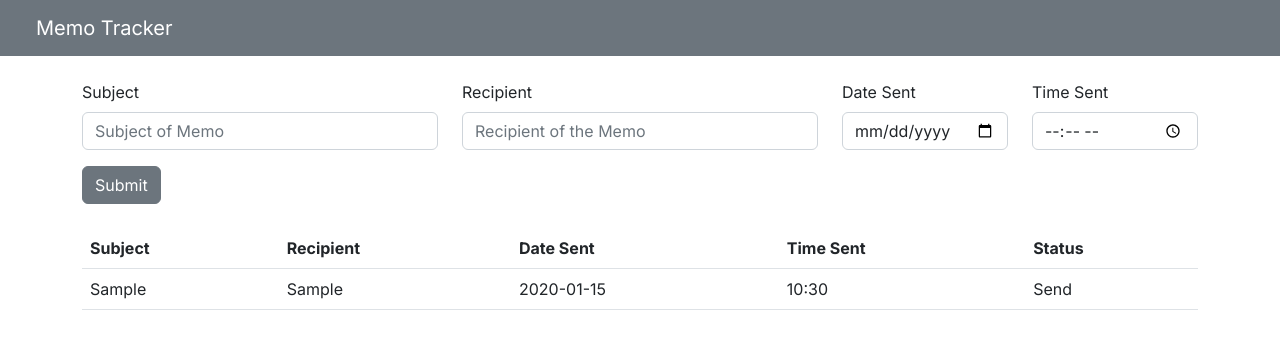
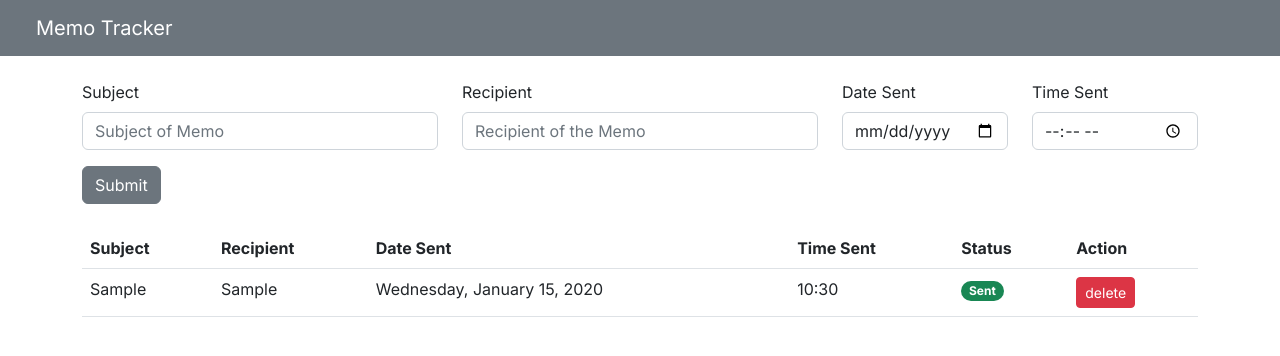
Before and after one commit to jhenbertgit/memo-tracker, a Next.js app: page / in a window 1280 px wide. Both pictures are taken after typing "Sample", "Sample", "2020-01-15", "10:30" into the empty fields and a click on the button "Submit". Shown: the top 356 px of the page. Built offline with nearby package versions, Linux system fonts and the light colour scheme.

Commit message:
added delete function

```diff
--- a/app/page.js
+++ b/app/page.js
@@ -20,11 +20,17 @@ export default function Home() {
   const [memos, setMemos] = useState(getLocalStorage);
 
   const addMemo = (memo) => {
+    const id = Math.floor(Math.random() * 10000 + 1);
     const newMemo = {
+      id: id,
       ...memo,
     };
 
     setMemos([...memos, newMemo]);
+  };
+
+  const deleteMemo = (id) => {
+    setMemos(memos.filter((memo) => memo.id !== id));
   };
 
   useEffect(() => {
@@ -36,7 +42,11 @@ export default function Home() {
       <Header />
       <Container>
         <AddMemo addMemo={addMemo} />
-        {memos.length > 0 ? <TableLayout memos={memos} /> : <p>no memoranda</p>}
+        {memos.length > 0 ? (
+          <TableLayout memos={memos} onDelete={deleteMemo} />
+        ) : (
+          <p>no memoranda</p>
+        )}
       </Container>
     </>
   );
--- /dev/null
+++ b/components/StatusBadge.js
@@ -0,0 +1,12 @@
+import React from "react";
+import { Badge } from "reactstrap";
+
+const StatusBadge = ({ children, color }) => {
+  return (
+    <Badge color={color} pill>
+      {children}
+    </Badge>
+  );
+};
+
+export default StatusBadge;
--- a/components/TableLayout.js
+++ b/components/TableLayout.js
@@ -2,7 +2,7 @@ import React, { useEffect, useState } from "react";
 import { Table } from "reactstrap";
 import TableRow from "./TableRow";
 
-const TableLayout = ({ memos }) => {
+const TableLayout = ({ memos, onDelete }) => {
   return (
     <Table hover>
       <thead>
@@ -12,10 +12,13 @@ const TableLayout = ({ memos }) => {
           <th>Date Sent</th>
           <th>Time Sent</th>
           <th>Status</th>
+          <th>Action</th>
         </tr>
       </thead>
       <tbody>
-        <TableRow memos={memos} />
+        {memos.map((memo) => {
+          return <TableRow key={memo.id} memo={memo} handleDelete={onDelete} />;
+        })}
       </tbody>
     </Table>
   );
--- a/components/TableRow.js
+++ b/components/TableRow.js
@@ -1,19 +1,31 @@
 import React from "react";
+import StatusBadge from "./StatusBadge";
+import { Button } from "reactstrap";
 
-const TableRow = ({ memos }) => {
+const TableRow = ({ memo, handleDelete }) => {
+  let dte = new Intl.DateTimeFormat("en-US", {
+    dateStyle: "full",
+  }).format(new Date(memo.date));
   return (
     <>
-      {memos.map((memo) => {
-        return (
-          <tr>
-            <td>{memo.subject}</td>
-            <td>{memo.recipient}</td>
-            <td>{memo.date}</td>
-            <td>{memo.time}</td>
-            <td>Send</td>
-          </tr>
-        );
-      })}
+      <tr>
+        <td>{memo.subject}</td>
+        <td>{memo.recipient}</td>
+        <td>{dte}</td>
+        <td>{memo.time}</td>
+        <td>
+          <StatusBadge color="success">Sent</StatusBadge>
+        </td>
+        <td>
+          <Button
+            onClick={() => handleDelete(memo.id)}
+            color="danger"
+            size="sm"
+          >
+            delete
+          </Button>
+        </td>
+      </tr>
     </>
   );
 };
```
Also changed, not shown: components/StatusButton.js (added).
